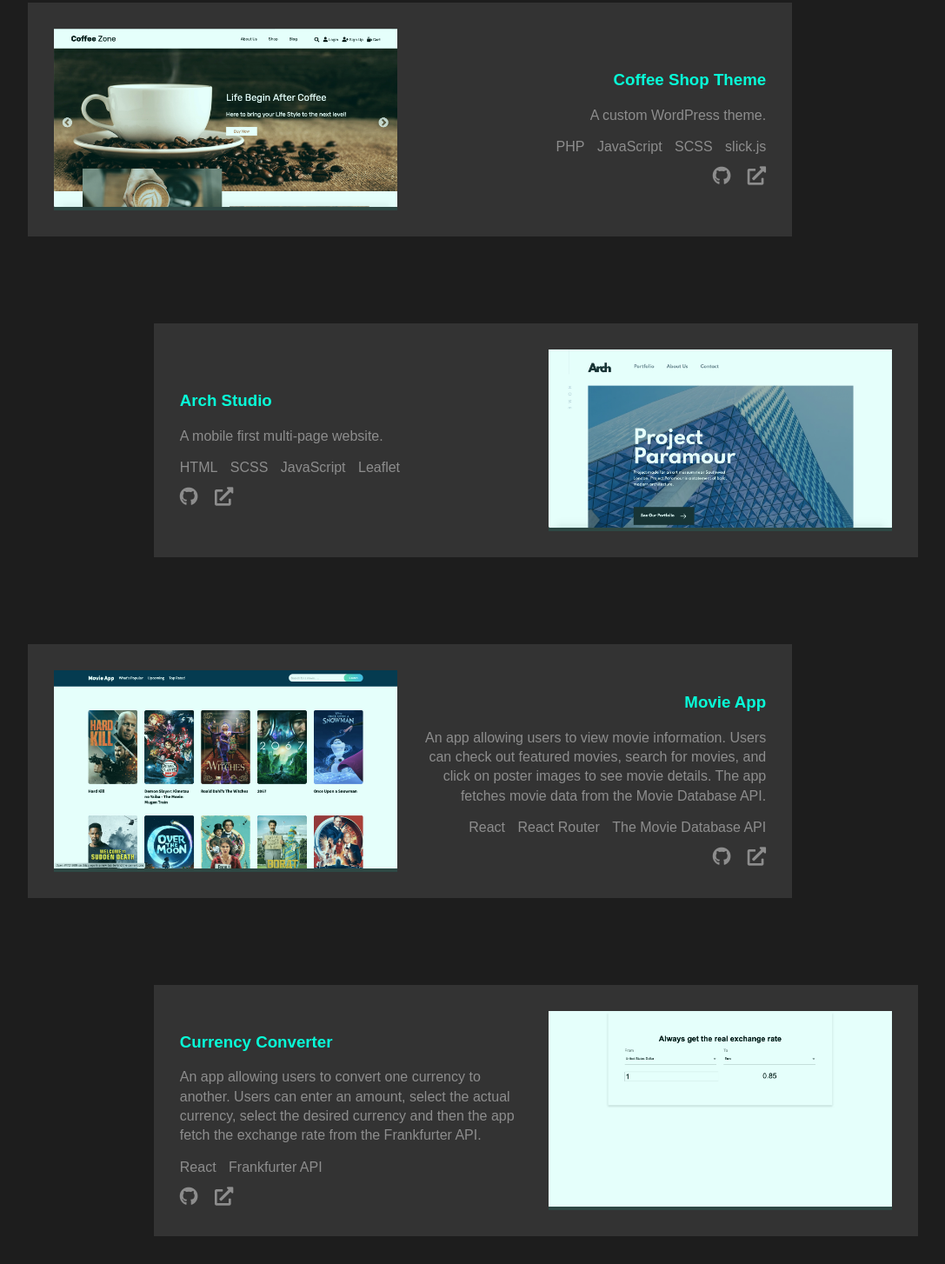
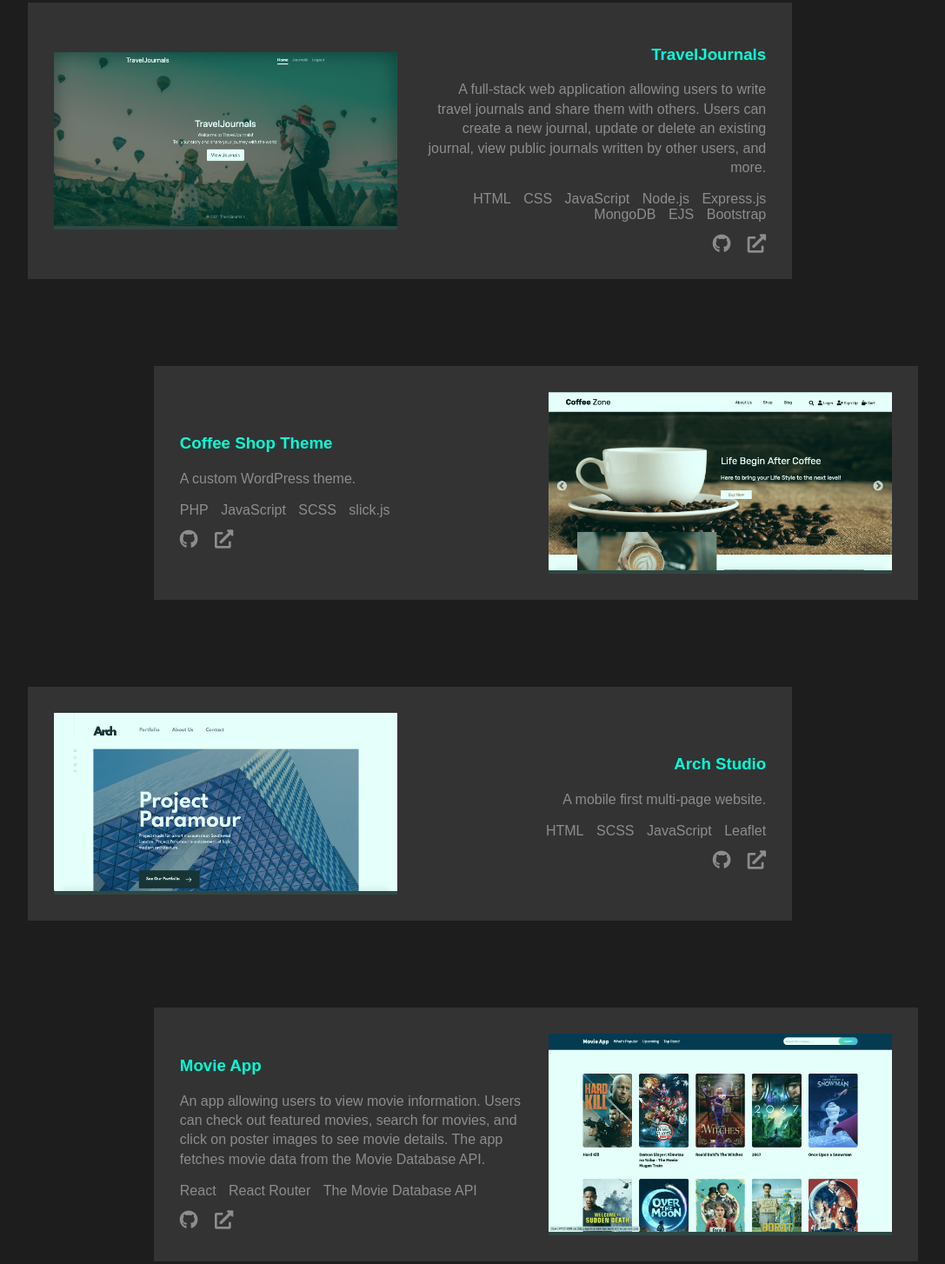
Before and after one commit to mingyue-sun-dev/portfolio, a plain HTML site: page index.html in a window 1280 px wide. Shown: the part 1034-2488 px from the top of the page at 87% size, without its empty margins (96-1183 px from the left). Drawn offline with Linux system fonts and the light colour scheme.

Commit message:
Add new project

```diff
--- a/index.html
+++ b/index.html
@@ -48,6 +48,45 @@
         <div class="container">
           <h2>Some Things I've Built</h2>
           <section class="card left-aligned-card">
+            <a href="https://secret-ocean-26738.herokuapp.com/" target="_blank">
+              <img
+                src="assets/images/travel-journals.png"
+                alt="travel-journals"
+              />
+              <div class="overlay"></div>
+            </a>
+            <div>
+              <h3>TravelJournals</h3>
+              <p>
+                A full-stack web application allowing users to write travel
+                journals and share them with others. Users can create a new
+                journal, update or delete an existing journal, view public
+                journals written by other users, and more.
+              </p>
+              <ul>
+                <li>HTML</li>
+                <li>CSS</li>
+                <li>JavaScript</li>
+                <li>Node.js</li>
+                <li>Express.js</li>
+                <li>MongoDB</li>
+                <li>EJS</li>
+                <li>Bootstrap</li>
+              </ul>
+              <a
+                href="https://github.com/msun0320/TravelJournals"
+                target="_blank"
+                ><i class="fab fa-github fa-lg"></i
+              ></a>
+              <a
+                href="https://secret-ocean-26738.herokuapp.com/"
+                target="_blank"
+                ><i class="fas fa-external-link-alt fa-lg"></i
+              ></a>
+            </div>
+          </section>
+
+          <section class="card right-aligned-card">
             <a href="http://mingyues.sgedu.site" target="_blank">
               <img
                 src="assets/images/coffee-shop-theme.png"
@@ -76,7 +115,7 @@
             </div>
           </section>
 
-          <section class="card right-aligned-card">
+          <section class="card left-aligned-card">
             <a href="https://msun0320.github.io/arch-studio" target="_blank">
               <img src="assets/images/arch-studio.png" alt="arch-studio" />
               <div class="overlay"></div>
@@ -99,7 +138,7 @@
             </div>
           </section>
 
-          <section class="card left-aligned-card">
+          <section class="card right-aligned-card">
             <a href="https://msun0320.github.io/movie-app" target="_blank">
               <img src="assets/images/movie-app.png" alt="movie-app" />
               <div class="overlay"></div>
@@ -121,42 +160,6 @@
                 ><i class="fab fa-github fa-lg"></i
               ></a>
               <a href="https://msun0320.github.io/movie-app" target="_blank"
-                ><i class="fas fa-external-link-alt fa-lg"></i
-              ></a>
-            </div>
-          </section>
-
-          <section class="card right-aligned-card">
-            <a
-              href="https://msun0320.github.io/currency-converter"
-              target="_blank"
-            >
-              <img
-                src="assets/images/currency-converter.png"
-                alt="currency-converter"
-              />
-              <div class="overlay"></div>
-            </a>
-            <div>
-              <h3>Currency Converter</h3>
-              <p>
-                An app allowing users to convert one currency to another. Users
-                can enter an amount, select the actual currency, select the
-                desired currency and then the app fetch the exchange rate from
-                the Frankfurter API.
-              </p>
-              <ul>
-                <li>React</li>
-                <li>Frankfurter API</li>
-              </ul>
-              <a
-                href="https://github.com/msun0320/currency-converter"
-                target="_blank"
-                ><i class="fab fa-github fa-lg"></i
-              ></a>
-              <a
-                href="https://msun0320.github.io/currency-converter"
-                target="_blank"
                 ><i class="fas fa-external-link-alt fa-lg"></i
               ></a>
             </div>
```
Also changed, not shown: assets/images/currency-converter.png (deleted), assets/images/travel-journals.png (added), 3 other files.
